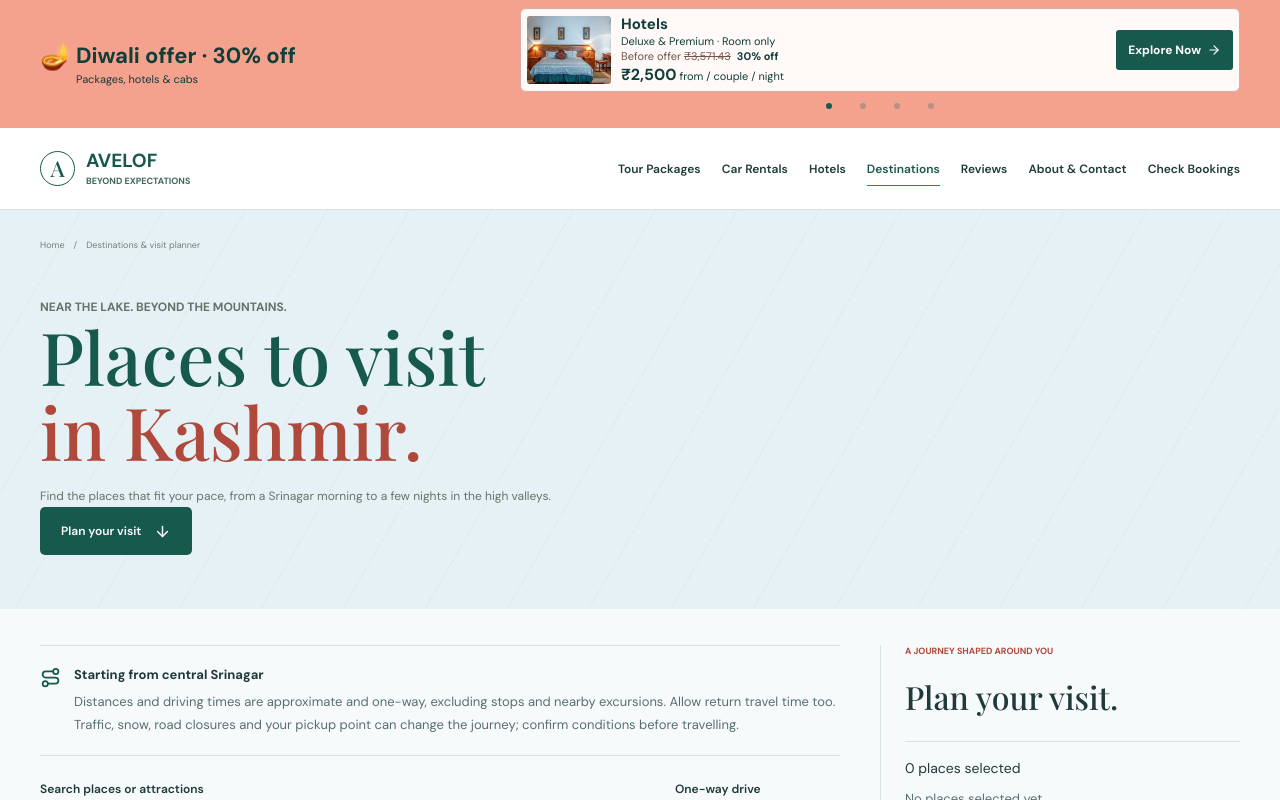
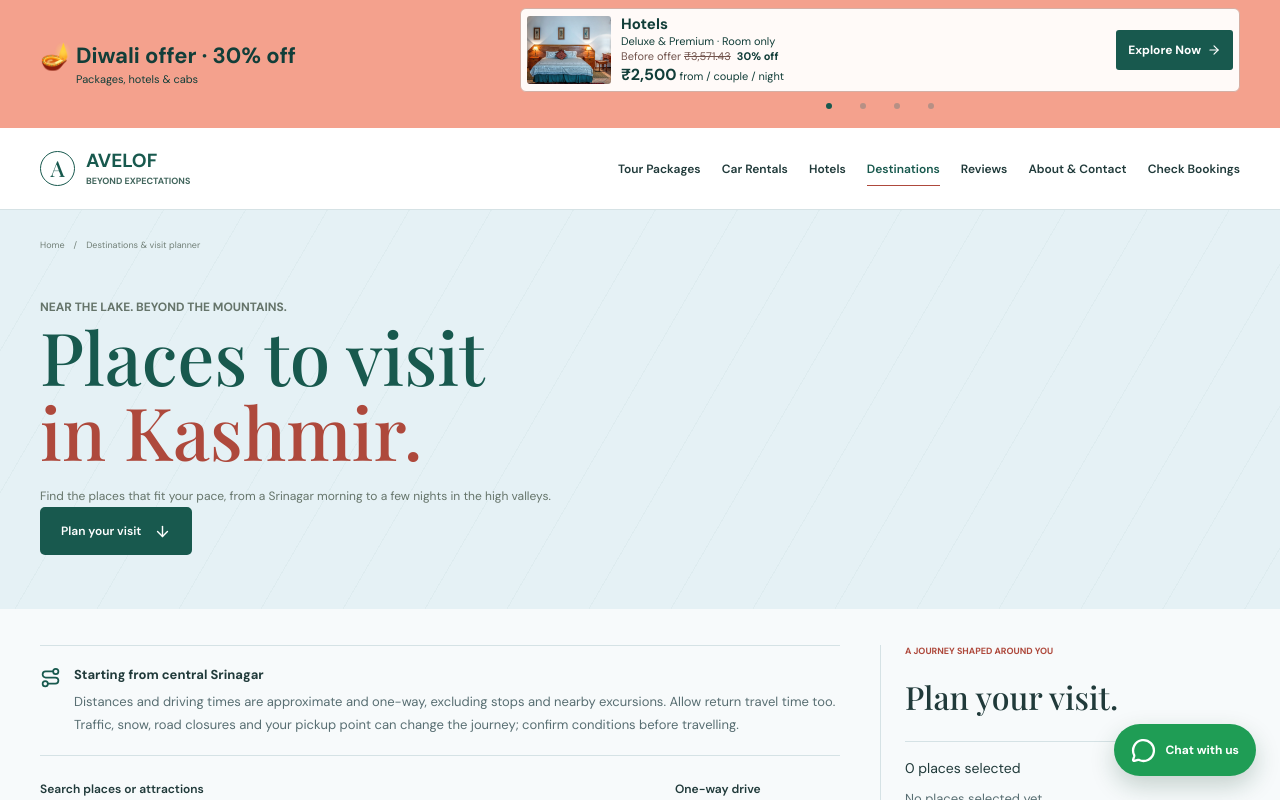
Before and after one commit to rohyat/avelof, a React (Vite) app: page /destinations in a window 1280 px wide. Shown: the top 800 px of the page. Built offline with nearby package versions, Linux system fonts and the light colour scheme; no server answers; a web font is replaced by a local one.

Commit message:
new changes

```diff
--- a/src/components/SiteLayout.tsx
+++ b/src/components/SiteLayout.tsx
@@ -1,10 +1,11 @@
 import { useEffect, useLayoutEffect, useRef, useState } from 'react'
 import { Link, NavLink, Outlet, useLocation, useNavigationType } from 'react-router-dom'
-import { Menu, X } from 'lucide-react'
+import { Menu, MessageCircle, X } from 'lucide-react'
 import { business } from '../config'
 import { hotels, rentalCars, tourPackages } from '../data/catalog'
 import BookingModal from './BookingModal'
 import OfferBanner from './OfferBanner'
+import { createWhatsAppUrl } from '../services/bookingService'
 import type { BookingKind } from '../types'
 
 export interface SiteContext {
@@ -137,6 +138,7 @@ export default function SiteLayout() {
         </nav>
       </header>
       <main><Outlet context={{ openBooking } satisfies SiteContext} /></main>
+      <a className="whatsapp-float" href={createWhatsAppUrl('Hello AVELOF, I would like help planning my Kashmir journey.')} target="_blank" rel="noreferrer" aria-label="Chat with AVELOF on WhatsApp" title="Chat with AVELOF on WhatsApp"><MessageCircle size={25} strokeWidth={2.2} /><span>Chat with us</span></a>
       <footer className="site-footer">
         <div className="footer-main">
           <div className="footer-brand"><Link className="brand brand-light" to="/"><span className="brand-mark">A</span><span>AVELOF<small>YOUR KASHMIR EXPERIENCE</small></span></Link><p>Your stay. Your journey.<br />Your Kashmir experience.</p></div>
--- a/src/index.css
+++ b/src/index.css
@@ -89,6 +89,10 @@ img { display: block; max-width: 100%; }
 .button-mini { min-height: 36px; gap: 8px; padding: 0 11px; border-color: #d7ddd4; color: var(--forest); background: transparent; font-size: 10px; }
 .button-mini:hover { color: #fff; background: var(--forest); border-color: var(--forest); }
 .icon-button { width: 40px; height: 40px; display: inline-grid; place-items: center; padding: 0; border: 0; color: var(--forest); background: transparent; }
+.whatsapp-float { position: fixed; right: 24px; bottom: 24px; z-index: 18; display: inline-flex; align-items: center; gap: 9px; min-height: 52px; padding: 0 17px; border-radius: 999px; color: #fff; background: #1f9d55; box-shadow: 0 10px 24px rgba(20, 67, 45, .22); font-size: 12px; font-weight: 700; transition: background .2s ease, box-shadow .2s ease, transform .2s ease; }
+.whatsapp-float:hover { color: #fff; background: #188548; box-shadow: 0 13px 28px rgba(20, 67, 45, .28); transform: translateY(-2px); }
+.whatsapp-float:focus-visible { outline-color: #1f9d55; }
+@media (max-width: 560px) { .whatsapp-float { right: 16px; bottom: 16px; width: 52px; min-height: 52px; justify-content: center; padding: 0; } .whatsapp-float span { position: absolute; width: 1px; height: 1px; overflow: hidden; clip: rect(0 0 0 0); white-space: nowrap; } }
 
 .eyebrow { margin: 0 0 15px; color: var(--copper); font-size: 9px; font-weight: 700; letter-spacing: 1.7px; line-height: 1.4; text-transform: uppercase; }
 h1, h2, h3, p { margin-top: 0; }
@@ -1019,7 +1023,7 @@ body.enquiry-open { overflow: hidden; }
   .trip-planner { padding: 20px 15px 17px; }
   .planner-heading { align-items: flex-start; flex-direction: column; gap: 9px; }
   .planner-heading h3 { font-size: 24px; }
-  .trip-dates { grid-template-columns: repeat(2, minmax(0, 1fr)); gap: 12px; }
+  .trip-dates { grid-template-columns: minmax(0, 1fr); gap: 12px; }
   .planner-swipe-rail { grid-auto-columns: minmax(210px, 82%); gap: 9px; margin-right: -15px; padding-right: 15px; }
   .planner-swipe-hint { display: inline; }
   .trip-length { grid-column: 1 / -1; display: flex; align-items: baseline; gap: 8px; padding: 10px 0 0; border-top: 1px solid #dce5e5; border-left: 0; }
@@ -1031,10 +1035,6 @@ body.enquiry-open { overflow: hidden; }
   .departure-label { font-size: 9px; }
   .planner-footer { align-items: stretch; flex-direction: column; gap: 13px; }
   .planner-footer .button { width: 100%; }
-}
-
-@media (max-width: 360px) {
-  .trip-dates { grid-template-columns: minmax(0, 1fr); }
 }
 
 .places-hero { min-height: 350px; }
--- a/src/pages/Pages.tsx
+++ b/src/pages/Pages.tsx
@@ -258,7 +258,7 @@ export { default as ReviewsPage } from './ReviewsPage'
 export function AboutPage() {
   return <>
     <section className="about-hero"><img src={providedDestinationPhotos.homeHero} alt="Aerial view of a river winding through a green Kashmir forest" /><div className="about-hero-shade" /><div className="page-width"><div className="breadcrumb"><Link to="/">Home</Link><span>/</span><span>About AVELOF</span></div><Eyebrow>AVELOF – Your Stay. Your Journey. Your Kashmir Experience.</Eyebrow><h1>Experience Kashmir<br /><em>Beyond Expectations.</em></h1></div></section>
-    <section className="about-intro page-width"><div><Eyebrow>Discover Kashmir</Eyebrow><h2>A journey worth remembering.</h2></div><div><p className="large-copy">Kashmir is more than a destination. It is an experience of breathtaking landscapes, warm hospitality, unforgettable stays and journeys worth remembering.</p><p>At AVELOF, we bring these experiences together. From carefully selected hotels and comfortable stays to local drivers and personalised tour arrangements, we help coordinate the details of your Kashmir holiday.</p><p>As a locally rooted Kashmiri travel and hospitality brand, we bring local knowledge, accommodation options and transportation together to help you explore with confidence. Whether you are planning a luxury escape, a family holiday, a honeymoon or an adventure through the valleys, we aim to make your experience seamless, comfortable and memorable.</p></div></section>
+    <section className="about-intro page-width"><div><Eyebrow>Discover Kashmir</Eyebrow><h2>A journey worth remembering.</h2></div><div><p className="large-copy">Kashmir is not simply a place to visit. It is a journey shaped by remarkable landscapes, thoughtful hospitality and moments that stay with you.</p><p>At AVELOF, we bring these experiences together. From carefully selected hotels and comfortable stays to local drivers and personalised tour arrangements, we help coordinate the details of your Kashmir holiday.</p><p>As a locally rooted Kashmiri travel and hospitality brand, we bring local knowledge, accommodation options and transportation together to help you explore with confidence. Whether you are planning a luxury escape, a family holiday, a honeymoon or an adventure through the valleys, we aim to make your experience seamless, comfortable and memorable.</p></div></section>
     <section className="about-values"><div className="page-width about-values-inner"><div><Eyebrow>About us</Eyebrow><h2>Your complete Kashmir travel companion.</h2><p className="about-values-intro">AVELOF was built on a simple belief: discovering Kashmir should feel effortless, comfortable and special. We bring stays, transportation and thoughtfully arranged tour packages together under one roof—from the moment you arrive until the day you depart.</p></div><div className="about-value-list"><article><span>01</span><div><h3>Premium hotels & handpicked stays</h3><p>Comfortable accommodation options to suit different travel preferences and budgets.</p></div></article><article><span>02</span><div><h3>Private transportation</h3><p>Explore Kashmir at your own pace with comfortable vehicles and local drivers.</p></div></article><article><span>03</span><div><h3>Curated Kashmir tour packages</h3><p>Thoughtfully planned itineraries to Srinagar, Gulmarg, Pahalgam, Sonamarg and destinations across the valley.</p></div></article><article><span>04</span><div><h3>Honeymoon, luxury, family & group holidays</h3><p>Personalised travel arrangements for special moments, families and groups.</p></div></article><article><span>05</span><div><h3>Personalised travel assistance</h3><p>Help coordinating stays, sightseeing and transportation from arrival to departure.</p></div></article></div></div></section>
     <section className="about-photo page-width"><img src={destinations[2].image} alt="Pine forest and open valley in Kashmir" loading="lazy" /><div><Eyebrow>Why choose AVELOF?</Eyebrow><h2>Local care, at every step.</h2><ul className="detail-list"><li>Locally rooted Kashmiri travel expertise.</li><li>Quality accommodation options.</li><li>Comfortable and dependable transportation.</li><li>Personalised travel planning.</li><li>Genuine Kashmiri hospitality.</li><li>Dedicated assistance throughout your journey.</li></ul></div></section>
     <section className="about-promise page-width"><Eyebrow>Our promise</Eyebrow><h2>Your time, comfort and memories matter.</h2><p>We understand that you are not just investing in a holiday; you are trusting someone with your valuable time, comfort and memories. That trust means everything to us.</p><p>At AVELOF, we strive to deliver quality, transparency and personalised care at every step. We want you to experience the beauty of Kashmir without the stress of arranging everything yourself.</p><p className="about-promise-signoff">Come to discover Kashmir. Stay for its beauty. Remember it for its hospitality.</p><strong>AVELOF – Your Stay. Your Journey. Your Kashmir Experience.</strong></section>
```
